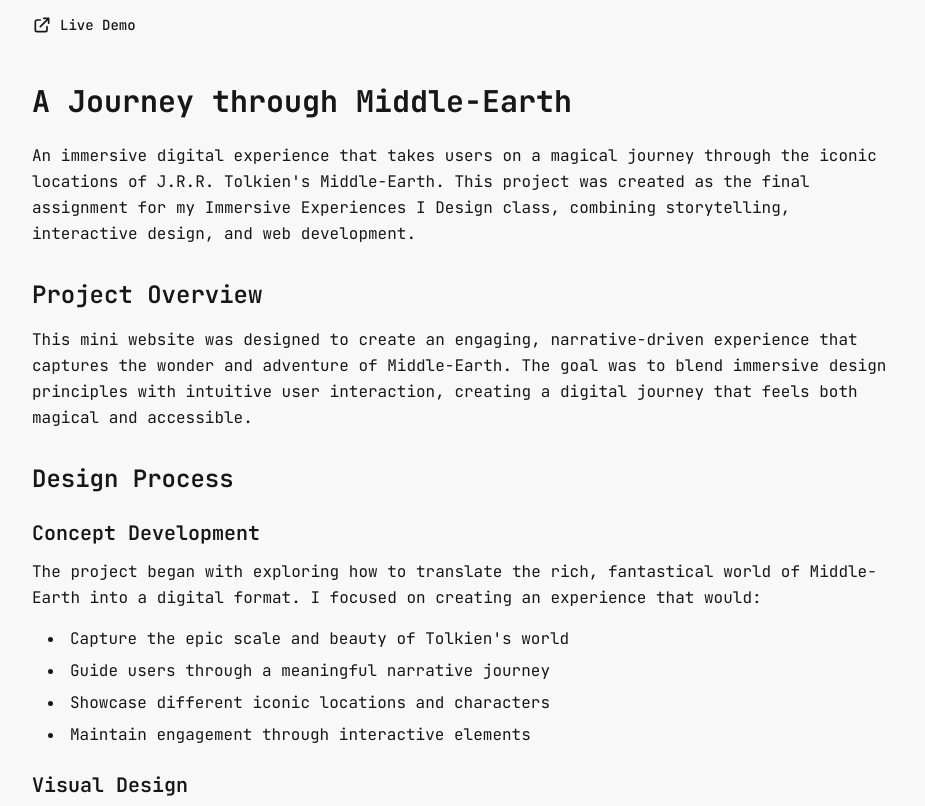
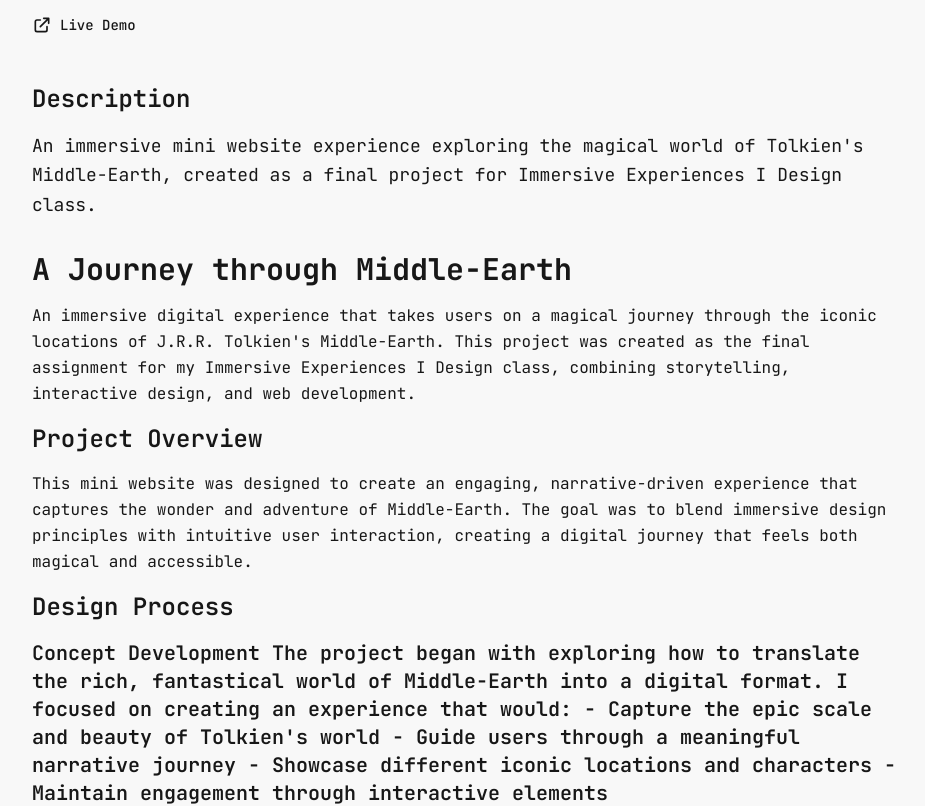
Before and after one commit to hunterbastian/portfolio, a Next.js app: page /projects/brand-identity-system in a window 1280 px wide. Shown: the part 860-1666 px from the top of the page, without its empty margins (176-1101 px from the left). Built offline with nearby package versions, Linux system fonts and the light colour scheme.

Commit message:
Fix project page MDX rendering errors with simplified approach

```diff
--- a/src/app/projects/[slug]/page.tsx
+++ b/src/app/projects/[slug]/page.tsx
@@ -1,7 +1,6 @@
 import { notFound } from 'next/navigation'
 import Image from 'next/image'
 import Link from 'next/link'
-import { MDXRemote } from 'next-mdx-remote/rsc'
 import { getAllProjects, getProjectBySlug } from '@/lib/projects'
 import type { Metadata } from 'next'
 
@@ -35,33 +34,6 @@
   }
 }
 
-const components = {
-  h1: (props: any) => <h1 className="text-3xl font-bold mb-6" {...props} />,
-  h2: (props: any) => <h2 className="text-2xl font-semibold mb-4 mt-8" {...props} />,
-  h3: (props: any) => <h3 className="text-xl font-semibold mb-3 mt-6" {...props} />,
-  p: (props: any) => <p className="mb-4 leading-relaxed text-base" {...props} />,
-  ul: (props: any) => <ul className="list-disc list-inside mb-4 space-y-2" {...props} />,
-  ol: (props: any) => <ol className="list-decimal list-inside mb-4 space-y-2" {...props} />,
-  li: (props: any) => <li className="ml-4" {...props} />,
-  code: (props: any) => (
-    <code className="bg-muted px-1.5 py-0.5 rounded text-sm font-mono" {...props} />
-  ),
-  pre: (props: any) => (
-    <pre className="bg-muted p-4 rounded-lg overflow-x-auto mb-4" {...props} />
-  ),
-  blockquote: (props: any) => (
-    <blockquote className="border-l-4 border-primary pl-4 italic mb-4" {...props} />
-  ),
-  a: (props: any) => (
-    <a
-      className="text-primary hover:text-primary/80 underline underline-offset-4"
-      target="_blank"
-      rel="noopener noreferrer"
-      {...props}
-    />
-  ),
-}
-
 export default async function ProjectPage({ params }: ProjectPageProps) {
   try {
     const { slug } = await params
@@ -72,11 +44,6 @@
     }
 
     const { frontmatter, content } = project
-
-    // Validate that we have the necessary content
-    if (!frontmatter || !content) {
-      throw new Error('Invalid project data')
-    }
 
     return (
       <article className="container mx-auto max-w-4xl px-4 py-8">
@@ -161,29 +128,31 @@
           </div>
         )}
 
-        {/* MDX Content with fallback */}
-        <div className="prose prose-base dark:prose-invert max-w-none text-base">
-          {(() => {
-            try {
-              return <MDXRemote source={content} components={components} />
-            } catch (error) {
-              console.error('MDX rendering error:', error)
-              // Fallback to plain text with basic formatting
-              return (
-                <div className="bg-yellow-50 dark:bg-yellow-900/20 border border-yellow-200 dark:border-yellow-800 rounded-lg p-6">
-                  <h3 className="text-lg font-semibold mb-4 text-yellow-800 dark:text-yellow-200">
-                    Content Display Issue
-                  </h3>
-                  <p className="text-yellow-700 dark:text-yellow-300 mb-4">
-                    There was an issue rendering the formatted content. Here&apos;s the raw content:
-                  </p>
-                  <div className="bg-white dark:bg-gray-800 p-4 rounded border">
-                    <pre className="whitespace-pre-wrap text-sm">{content}</pre>
-                  </div>
-                </div>
-              )
-            }
-          })()}
+        {/* Simple Content Display */}
+        <div className="prose prose-lg dark:prose-invert max-w-none">
+          <div className="mb-6">
+            <h2 className="text-2xl font-semibold mb-4">Description</h2>
+            <p className="text-lg leading-relaxed mb-6">{frontmatter.description}</p>
+          </div>
+
+          {/* Content with basic formatting */}
+          <div className="space-y-4">
+            {content.split('\n\n').map((paragraph, index) => {
+              if (paragraph.trim().startsWith('# ')) {
+                return <h1 key={index} className="text-3xl font-bold mt-8 mb-4">{paragraph.replace('# ', '')}</h1>
+              }
+              if (paragraph.trim().startsWith('## ')) {
+                return <h2 key={index} className="text-2xl font-semibold mt-6 mb-3">{paragraph.replace('## ', '')}</h2>
+              }
+              if (paragraph.trim().startsWith('### ')) {
+                return <h3 key={index} className="text-xl font-semibold mt-4 mb-2">{paragraph.replace('### ', '')}</h3>
+              }
+              if (paragraph.trim().length > 0) {
+                return <p key={index} className="mb-4 leading-relaxed">{paragraph}</p>
+              }
+              return null
+            })}
+          </div>
         </div>
       </article>
     )
```
